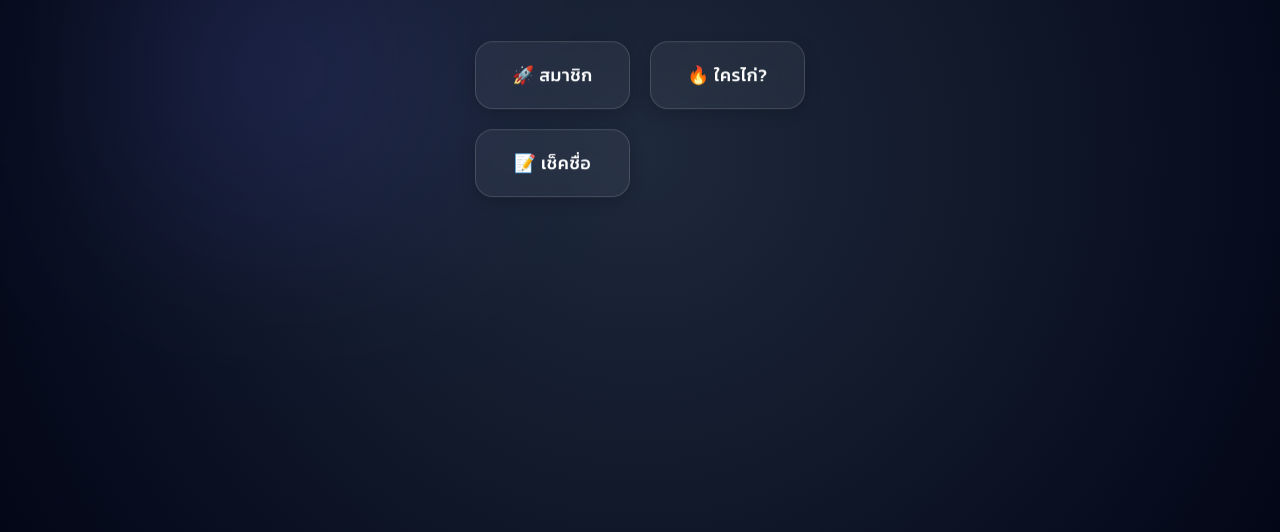
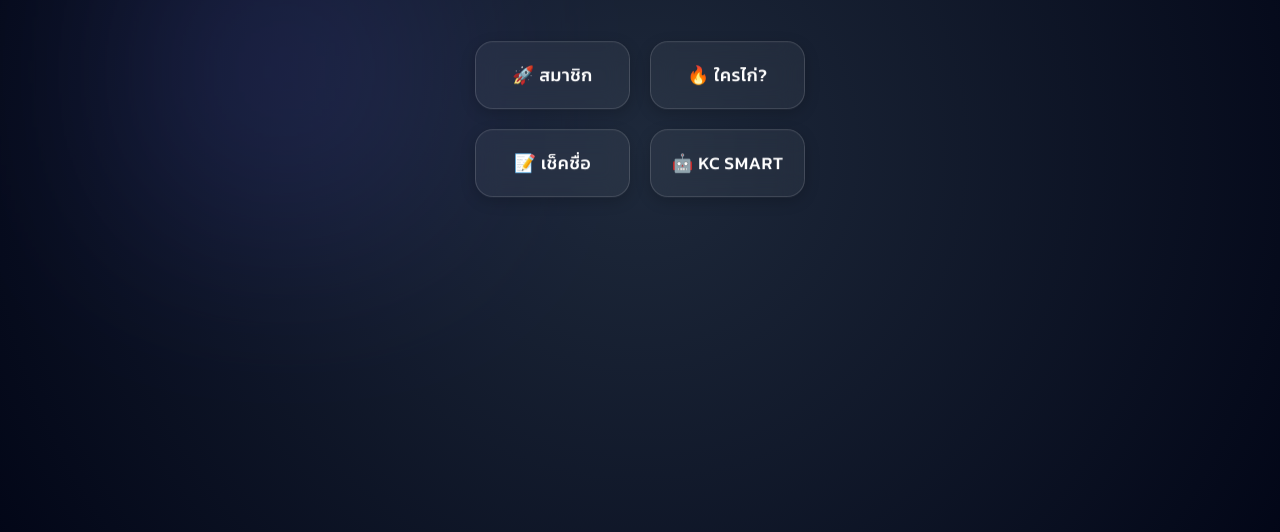
Before and after one commit to NoTtOnNoT/SMTE18, a plain HTML site: page index.html in a window 1280 px wide. Shown: the part 268-800 px from the top of the page. Drawn offline with nearby package versions, Linux system fonts and the light colour scheme; no server answers.

Commit message:
Add files via upload

```diff
--- a/index.html
+++ b/index.html
@@ -40,6 +40,10 @@
                     <button class="nav-btn"
                         onclick="window.location.href='https://checkname-smte18.vercel.app'">
                         <span>📝 เช็คชื่อ</span>
+                    </button>
+                    <button class="nav-btn"
+                        onclick="window.location.href='https://kc-smart.vercel.app'">
+                        <span>🤖 KC SMART</span>
                     </button>
                 </div>
             </div>
```
